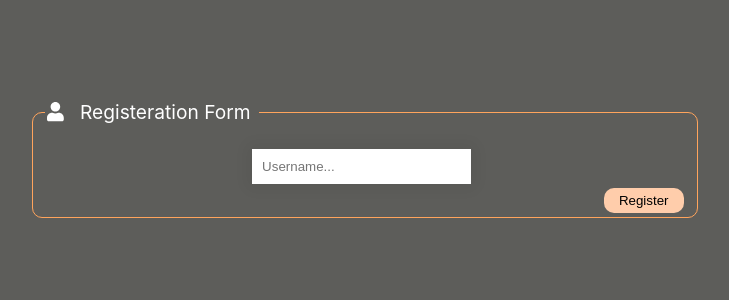
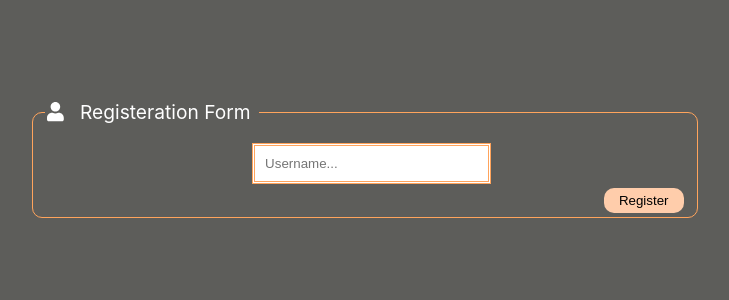
Before and after one commit to FlorenceNway/redux-basicApp-demo, a React (Create React App) app: page / in a window 1280 px wide. Shown: the top 300 px of the page, without its empty margins (275-1004 px from the left). Built offline with nearby package versions, Linux system fonts and the light colour scheme.

Commit message:
input box border

```diff
--- a/src/components/RegisterUserInput.css
+++ b/src/components/RegisterUserInput.css
@@ -5,7 +5,6 @@ fieldset {
     border: 1px solid #ffa45c;
     border-radius: 10px;
     position: relative;
-
 }
 
 
@@ -17,12 +16,11 @@ legend {
 
 input{
     padding: 10px;
-    border: 0;
-    box-shadow: 0 0 15px 4px rgba(0,0,0,0.06);
     position: absolute;
     left: 33%;
     bottom: 35%;
-    width: 30%;
+    width: 32%;
+    border: 3px double #ffa45c;
 }
 
 form button {
```
